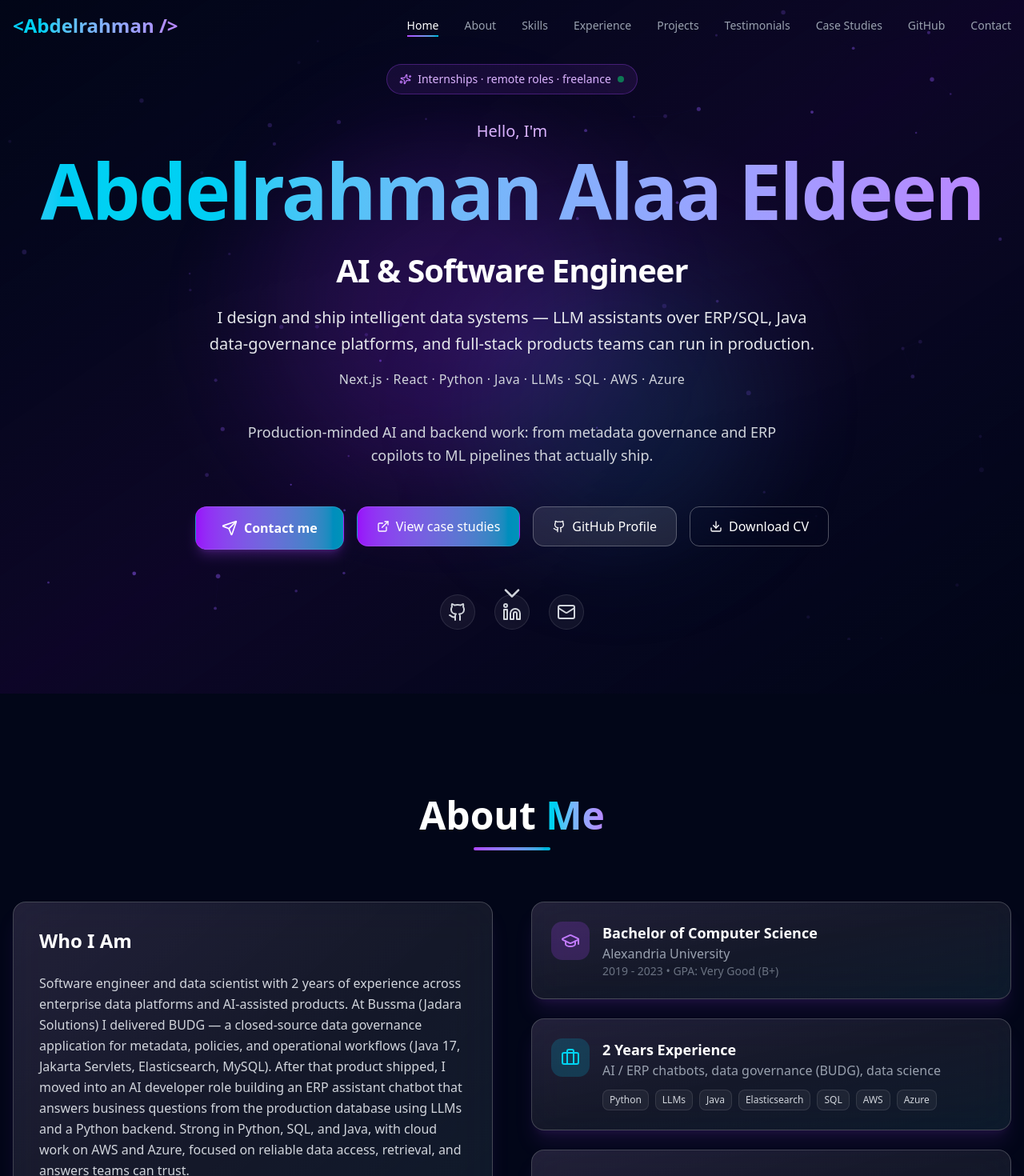
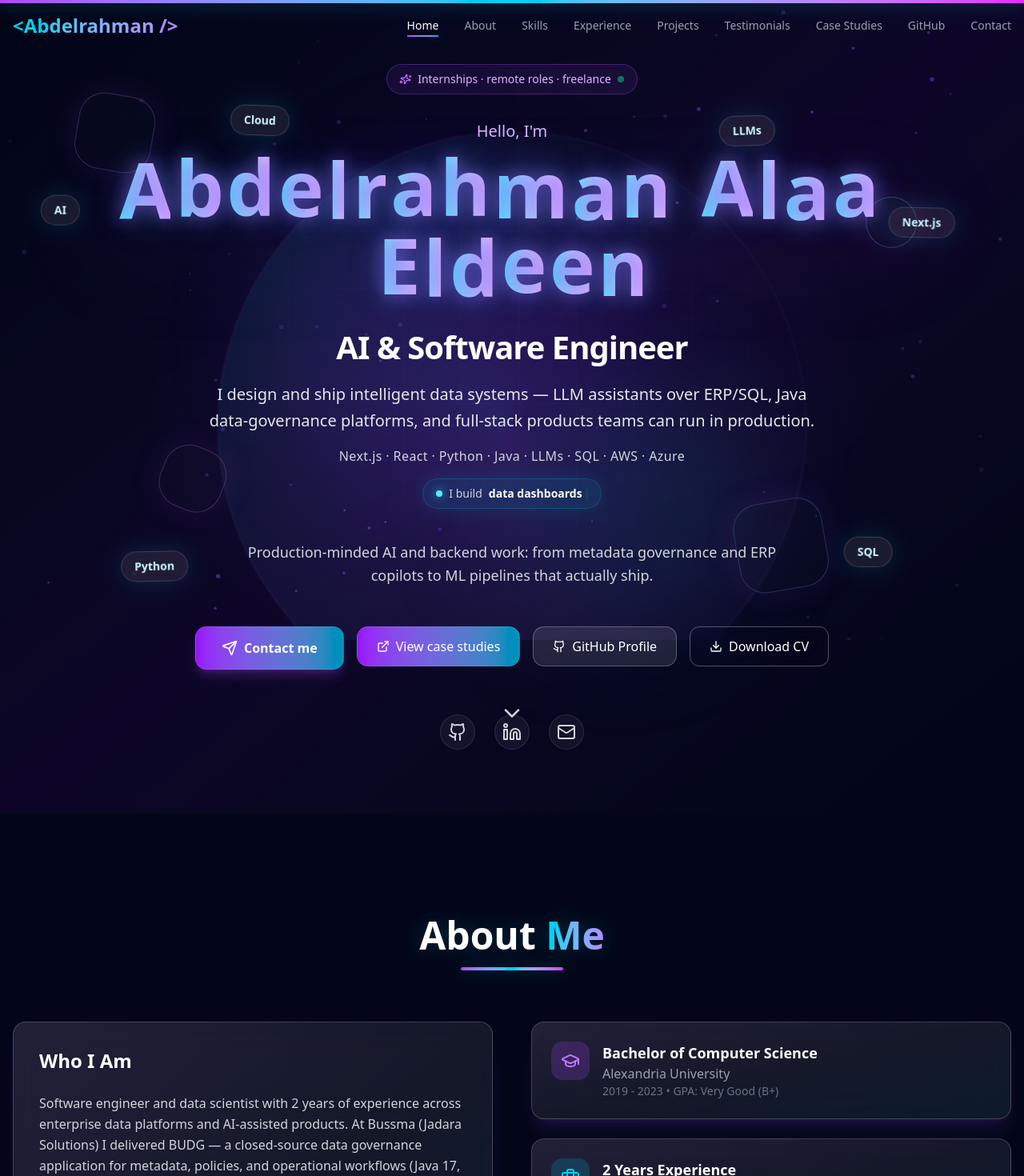
Before and after one commit to Elmezo/Abdo_Portfolio, a Next.js app: page / in a window 1280 px wide. Shown: the top 1470 px of the page at 80% size. Built offline with nearby package versions, Linux system fonts and the light colour scheme.

Commit message:
Add animated page motion effects
Co-authored-by: Abdelrahman Alaa Eldeen Ezz Eldeen <Elmezo@users.noreply.github.com>

```diff
--- a/src/app/page.tsx
+++ b/src/app/page.tsx
@@ -2,6 +2,7 @@
 
 import { Navigation } from '@/components/ui-custom/navigation';
 import { ParticleBackground } from '@/components/ui-custom/particle-background';
+import { AmbientMotion } from '@/components/ui-custom/ambient-motion';
 import { HeroSection } from '@/components/sections/hero-section';
 import { AboutSection } from '@/components/sections/about-section';
 import { SkillsSection } from '@/components/sections/skills-section';
@@ -18,6 +19,7 @@ export default function Home() {
     <main id="main-content" className="relative min-h-screen bg-slate-950 overflow-x-hidden">
       {/* Particle Background */}
       <ParticleBackground />
+      <AmbientMotion />
 
       {/* Navigation */}
       <Navigation />
--- a/src/components/sections/hero-section.tsx
+++ b/src/components/sections/hero-section.tsx
@@ -1,9 +1,9 @@
 'use client';
 
-import { motion, type Variants } from 'framer-motion';
+import { motion, useReducedMotion, type Variants } from 'framer-motion';
 import { Github, Linkedin, Mail, Download, ChevronDown, ExternalLink, Sparkles, Send } from 'lucide-react';
-import { FloatingElement, FadeIn } from '../ui-custom/animations';
-import { GlassButton, GradientText } from '../ui-custom/glass-card';
+import { FloatingElement, FadeIn, TypewriterEffect } from '../ui-custom/animations';
+import { GlassButton } from '../ui-custom/glass-card';
 import profile from '../../../content/profile.json';
 
 type ProfileHero = typeof profile & { heroLead?: string; heroStack?: string };
@@ -38,6 +38,29 @@ const socialStagger: Variants = {
   },
 };
 
+const nameContainer: Variants = {
+  hidden: {},
+  visible: {
+    transition: { staggerChildren: 0.045, delayChildren: 0.18 },
+  },
+};
+
+const nameLetter: Variants = {
+  hidden: {
+    opacity: 0,
+    y: 44,
+    rotateX: -80,
+    filter: 'blur(10px)',
+  },
+  visible: {
+    opacity: 1,
+    y: 0,
+    rotateX: 0,
+    filter: 'blur(0px)',
+    transition: { type: 'spring', stiffness: 420, damping: 24 },
+  },
+};
+
 const ctaItem: Variants = {
   hidden: { opacity: 0, y: 18, scale: 0.96 },
   visible: {
@@ -48,8 +71,70 @@ const ctaItem: Variants = {
   },
 };
 
+const floatingBadges = [
+  { label: 'AI', className: 'left-[4%] top-[24%]', duration: 6.5, delay: 0.1 },
+  { label: 'Python', className: 'left-[12%] bottom-[28%]', duration: 7.5, delay: 0.8 },
+  { label: 'Next.js', className: 'right-[7%] top-[26%]', duration: 8, delay: 0.35 },
+  { label: 'SQL', className: 'right-[13%] bottom-[30%]', duration: 6.8, delay: 1.1 },
+  { label: 'Cloud', className: 'left-[22%] top-[14%]', duration: 8.8, delay: 0.55 },
+  { label: 'LLMs', className: 'right-[24%] top-[15%]', duration: 7.2, delay: 1.35 },
+];
+
+function AnimatedName({ name }: { name: string }) {
+  const prefersReducedMotion = useReducedMotion();
+
+  return (
+    <motion.h1
+      variants={nameContainer}
+      initial="hidden"
+      animate="visible"
+      className="relative mx-auto mb-5 inline-flex max-w-5xl flex-wrap justify-center gap-x-2 text-5xl font-bold tracking-tight sm:text-6xl md:mb-6 md:text-7xl lg:text-8xl"
+    >
+      <span className="sr-only">{name}</span>
+      <motion.span
+        aria-hidden="true"
+        animate={prefersReducedMotion ? undefined : { scale: [1, 1.035, 1], opacity: [0.35, 0.8, 0.35] }}
+        transition={{ duration: 3.5, repeat: Infinity, ease: 'easeInOut' }}
+        className="absolute -inset-x-6 top-1/2 h-20 -translate-y-1/2 rounded-full bg-gradient-to-r from-purple-500/20 via-cyan-400/20 to-fuchsia-500/20 blur-3xl"
+      />
+      <span aria-hidden="true" className="relative inline-flex flex-wrap justify-center gap-x-1.5 [perspective:900px]">
+        {name.split('').map((letter, index) => {
+          const isSpace = letter === ' ';
+
+          return (
+            <motion.span
+              key={`${letter}-${index}`}
+              variants={nameLetter}
+              whileHover={prefersReducedMotion ? undefined : { y: -12, rotate: [-2, 2, 0], scale: 1.08 }}
+              className={`inline-block ${isSpace ? 'w-4 sm:w-5 md:w-7' : ''}`}
+            >
+              {isSpace ? (
+                '\u00A0'
+              ) : (
+                <motion.span
+                  animate={prefersReducedMotion ? undefined : { y: [0, -5, 0] }}
+                  transition={{
+                    duration: 2.4 + (index % 5) * 0.18,
+                    repeat: Infinity,
+                    ease: 'easeInOut',
+                    delay: index * 0.04,
+                  }}
+                  className="inline-block bg-gradient-to-r from-purple-300 via-cyan-300 to-fuchsia-300 bg-[length:220%_auto] bg-clip-text text-transparent animate-gradient text-glow drop-shadow-[0_0_18px_rgba(34,211,238,0.2)]"
+                >
+                  {letter}
+                </motion.span>
+              )}
+            </motion.span>
+          );
+        })}
+      </span>
+    </motion.h1>
+  );
+}
+
 export function HeroSection() {
   const p = profile as ProfileHero;
+  const prefersReducedMotion = useReducedMotion();
   const heroLead = p.heroLead ?? p.shortBio;
   const heroStack = p.heroStack ?? 'Next.js · React · Python · SQL · cloud';
 
@@ -79,6 +164,27 @@ export function HeroSection() {
         transition={{ duration: 15, repeat: Infinity, ease: 'easeInOut', delay: 3 }}
         className="absolute bottom-1/4 right-1/4 w-80 h-80 rounded-full bg-cyan-600/10 blur-3xl pointer-events-none"
       />
+
+      <div aria-hidden="true" className="absolute inset-0 hidden md:block">
+        {floatingBadges.map((badge) => (
+          <motion.div
+            key={badge.label}
+            animate={
+              prefersReducedMotion
+                ? undefined
+                : {
+                    y: [0, -18, 0],
+                    x: [0, badge.label.length % 2 ? 10 : -10, 0],
+                    rotate: [0, badge.label.length % 2 ? 4 : -4, 0],
+                  }
+            }
+            transition={{ duration: badge.duration, repeat: Infinity, ease: 'easeInOut', delay: badge.delay }}
+            className={`absolute rounded-full border border-white/15 bg-white/[0.08] px-4 py-2 text-sm font-semibold text-cyan-100 shadow-[0_0_30px_rgba(34,211,238,0.16)] backdrop-blur-md ${badge.className}`}
+          >
+            {badge.label}
+          </motion.div>
+        ))}
+      </div>
 
       <div className="relative z-10 max-w-7xl mx-auto px-4 py-20 text-center">
         <FadeIn delay={0.1}>
@@ -113,12 +219,8 @@ export function HeroSection() {
           </motion.p>
         </FadeIn>
 
-        <FadeIn delay={0.4}>
-          {/* Name */}
-          <h1 className="text-5xl sm:text-6xl md:text-7xl lg:text-8xl font-bold mb-5 md:mb-6 tracking-tight">
-            <GradientText>{profile.name}</GradientText>
-          </h1>
-        </FadeIn>
+        {/* Name */}
+        <AnimatedName name={profile.name} />
 
         <motion.div
           className="max-w-3xl mx-auto mb-8 md:mb-10 space-y-3 md:space-y-4"
@@ -135,6 +237,20 @@ export function HeroSection() {
           <motion.p variants={fadeUp} className="text-xs sm:text-sm md:text-base text-gray-300 tracking-wide">
             {heroStack}
           </motion.p>
+          <motion.div
+            variants={fadeUp}
+            className="mx-auto inline-flex max-w-full items-center gap-2 overflow-hidden rounded-full border border-cyan-400/20 bg-cyan-400/10 px-4 py-2 text-sm text-cyan-100 shadow-[0_0_28px_rgba(34,211,238,0.12)]"
+          >
+            <span className="h-2 w-2 shrink-0 rounded-full bg-cyan-300 shadow-[0_0_12px_rgba(34,211,238,0.9)]" />
+            <span className="shrink-0 text-gray-300">I build</span>
+            <TypewriterEffect
+              words={['AI products', 'ERP chatbots', 'data dashboards', 'cloud-ready apps']}
+              typingSpeed={75}
+              deletingSpeed={36}
+              pauseDuration={1300}
+              className="font-semibold text-white"
+            />
+          </motion.div>
         </motion.div>
 
         <FadeIn delay={0.7}>
--- /dev/null
+++ b/src/components/ui-custom/ambient-motion.tsx
@@ -0,0 +1,92 @@
+'use client';
+
+import { useEffect } from 'react';
+import {
+  motion,
+  useMotionValue,
+  useReducedMotion,
+  useScroll,
+  useSpring,
+  useTransform,
+} from 'framer-motion';
+
+const floatingAccents = [
+  {
+    className: 'left-[6%] top-[18%] h-24 w-24 border-purple-400/25',
+    animate: { x: [0, 26, -14, 0], y: [0, -36, 18, 0], rotate: [0, 14, -8, 0] },
+    duration: 16,
+  },
+  {
+    className: 'right-[8%] top-[28%] h-16 w-16 border-cyan-300/25',
+    animate: { x: [0, -34, 12, 0], y: [0, 24, -20, 0], rotate: [0, -18, 10, 0] },
+    duration: 18,
+  },
+  {
+    className: 'bottom-[18%] left-[14%] h-20 w-20 border-fuchsia-300/20',
+    animate: { x: [0, 22, -28, 0], y: [0, -18, 28, 0], rotate: [0, 22, -12, 0] },
+    duration: 20,
+  },
+  {
+    className: 'bottom-[12%] right-[18%] h-28 w-28 border-sky-300/20',
+    animate: { x: [0, -18, 30, 0], y: [0, 34, -18, 0], rotate: [0, -10, 16, 0] },
+    duration: 22,
+  },
+];
+
+export function AmbientMotion() {
+  const prefersReducedMotion = useReducedMotion();
+  const { scrollYProgress } = useScroll();
+  const progressScale = useSpring(scrollYProgress, { stiffness: 120, damping: 28, mass: 0.25 });
+  const scrollRotate = useTransform(scrollYProgress, [0, 1], [0, 360]);
+  const scrollY = useTransform(scrollYProgress, [0, 1], ['0%', '18%']);
+  const mouseX = useMotionValue(-240);
+  const mouseY = useMotionValue(-240);
+  const smoothMouseX = useSpring(mouseX, { stiffness: 70, damping: 24, mass: 0.6 });
+  const smoothMouseY = useSpring(mouseY, { stiffness: 70, damping: 24, mass: 0.6 });
+
+  useEffect(() => {
+    if (prefersReducedMotion) return;
+
+    const handlePointerMove = (event: PointerEvent) => {
+      mouseX.set(event.clientX - 112);
+      mouseY.set(event.clientY - 112);
+    };
+
+    window.addEventListener('pointermove', handlePointerMove);
+    return () => window.removeEventListener('pointermove', handlePointerMove);
+  }, [mouseX, mouseY, prefersReducedMotion]);
+
+  return (
+    <>
+      <motion.div
+        aria-hidden="true"
+        style={{ scaleX: progressScale }}
+        className="fixed left-0 top-0 z-[130] h-1 w-full origin-left bg-gradient-to-r from-purple-500 via-cyan-400 to-fuchsia-500 shadow-[0_0_22px_rgba(34,211,238,0.55)]"
+      />
+
+      <div aria-hidden="true" className="pointer-events-none fixed inset-0 z-[1] overflow-hidden">
+        <motion.div
+          style={prefersReducedMotion ? undefined : { rotate: scrollRotate, y: scrollY }}
+          className="absolute left-1/2 top-1/2 h-[46rem] w-[46rem] -translate-x-1/2 -translate-y-1/2 rounded-full border border-purple-400/10 bg-[conic-gradient(from_180deg_at_50%_50%,rgba(168,85,247,0.08),rgba(34,211,238,0.08),transparent,rgba(168,85,247,0.08))] blur-[1px]"
+        />
+
+        <motion.div
+          style={prefersReducedMotion ? undefined : { x: smoothMouseX, y: smoothMouseY }}
+          className="absolute hidden h-56 w-56 rounded-full bg-cyan-300/10 blur-3xl md:block"
+        />
+
+        <div className="absolute inset-0 bg-[linear-gradient(rgba(255,255,255,0.025)_1px,transparent_1px),linear-gradient(90deg,rgba(255,255,255,0.025)_1px,transparent_1px)] bg-[size:72px_72px] [mask-image:radial-gradient(circle_at_center,black,transparent_72%)]" />
+
+        {!prefersReducedMotion &&
+          floatingAccents.map((accent) => (
+            <motion.div
+              key={accent.className}
+              animate={accent.animate}
+              transition={{ duration: accent.duration, repeat: Infinity, ease: 'easeInOut' }}
+              className={`absolute rounded-[2rem] border bg-white/[0.015] shadow-[0_0_40px_rgba(168,85,247,0.12)] ${accent.className}`}
+            />
+          ))}
+      </div>
+    </>
+  );
+}
--- a/src/components/ui-custom/animations.tsx
+++ b/src/components/ui-custom/animations.tsx
@@ -193,6 +193,9 @@ export function SectionHeading({ eyebrow, title, description, className = '' }:
       ) : null}
       <motion.h2
         variants={sectionRevealChild}
+        whileInView={{ textShadow: ['0 0 0 rgba(34,211,238,0)', '0 0 28px rgba(34,211,238,0.24)', '0 0 0 rgba(34,211,238,0)'] }}
+        transition={{ duration: 2.8, repeat: Infinity, ease: 'easeInOut' }}
+        viewport={{ once: true }}
         className="mb-3 text-3xl font-bold text-white sm:text-4xl md:mb-4 md:text-5xl"
       >
         {title}
@@ -204,7 +207,10 @@ export function SectionHeading({ eyebrow, title, description, className = '' }:
       ) : null}
       <motion.div
         variants={sectionRevealChild}
-        className="mx-auto mt-4 h-1 w-24 rounded-full bg-gradient-to-r from-purple-500 to-cyan-500"
+        whileInView={{ width: ['4rem', '8rem', '6rem'], opacity: [0.7, 1, 0.85] }}
+        transition={{ duration: 2.8, repeat: Infinity, ease: 'easeInOut' }}
+        viewport={{ once: true }}
+        className="mx-auto mt-4 h-1 rounded-full bg-gradient-to-r from-purple-500 via-cyan-400 to-fuchsia-500 shadow-[0_0_18px_rgba(34,211,238,0.35)]"
       />
     </motion.div>
   );
--- a/src/components/ui-custom/glass-card.tsx
+++ b/src/components/ui-custom/glass-card.tsx
@@ -12,10 +12,18 @@ interface GlassCardProps {
 export function GlassCard({ children, className = '', hover = true }: GlassCardProps) {
   return (
     <motion.div
-      whileHover={hover ? { y: -5, scale: 1.02 } : {}}
-      transition={{ type: 'spring', stiffness: 300 }}
+      whileHover={
+        hover
+          ? {
+              y: -7,
+              scale: 1.025,
+              boxShadow: '0 24px 70px rgba(139, 92, 246, 0.22)',
+            }
+          : {}
+      }
+      transition={{ type: 'spring', stiffness: 320, damping: 22 }}
       className={`
-        relative overflow-hidden rounded-2xl
+        group/glass relative isolate overflow-hidden rounded-2xl
         bg-gradient-to-br from-white/10 to-white/5
         backdrop-blur-xl
         border border-white/20
@@ -25,12 +33,23 @@ export function GlassCard({ children, className = '', hover = true }: GlassCardP
     >
       {/* Gradient overlay */}
       <div className="absolute inset-0 bg-gradient-to-br from-purple-500/10 via-transparent to-cyan-500/10 opacity-50" />
+      <motion.div
+        aria-hidden="true"
+        animate={{ rotate: [0, 360] }}
+        transition={{ duration: 18, repeat: Infinity, ease: 'linear' }}
+        className="absolute -inset-24 bg-[conic-gradient(from_180deg,transparent,rgba(168,85,247,0.16),rgba(34,211,238,0.14),transparent_35%)] opacity-0 blur-2xl transition-opacity duration-500 group-hover/glass:opacity-100"
+      />
 
       {/* Content */}
       <div className="relative z-10">{children}</div>
 
       {/* Shine effect */}
-      <div className="absolute inset-0 bg-gradient-to-r from-transparent via-white/5 to-transparent -translate-x-full hover:translate-x-full transition-transform duration-1000" />
+      <motion.div
+        aria-hidden="true"
+        animate={{ x: ['-120%', '120%'] }}
+        transition={{ duration: 3.4, repeat: Infinity, ease: 'easeInOut', repeatDelay: 1.8 }}
+        className="absolute inset-y-0 w-1/2 bg-gradient-to-r from-transparent via-white/10 to-transparent opacity-0 transition-opacity duration-500 group-hover/glass:opacity-100"
+      />
     </motion.div>
   );
 }
```
